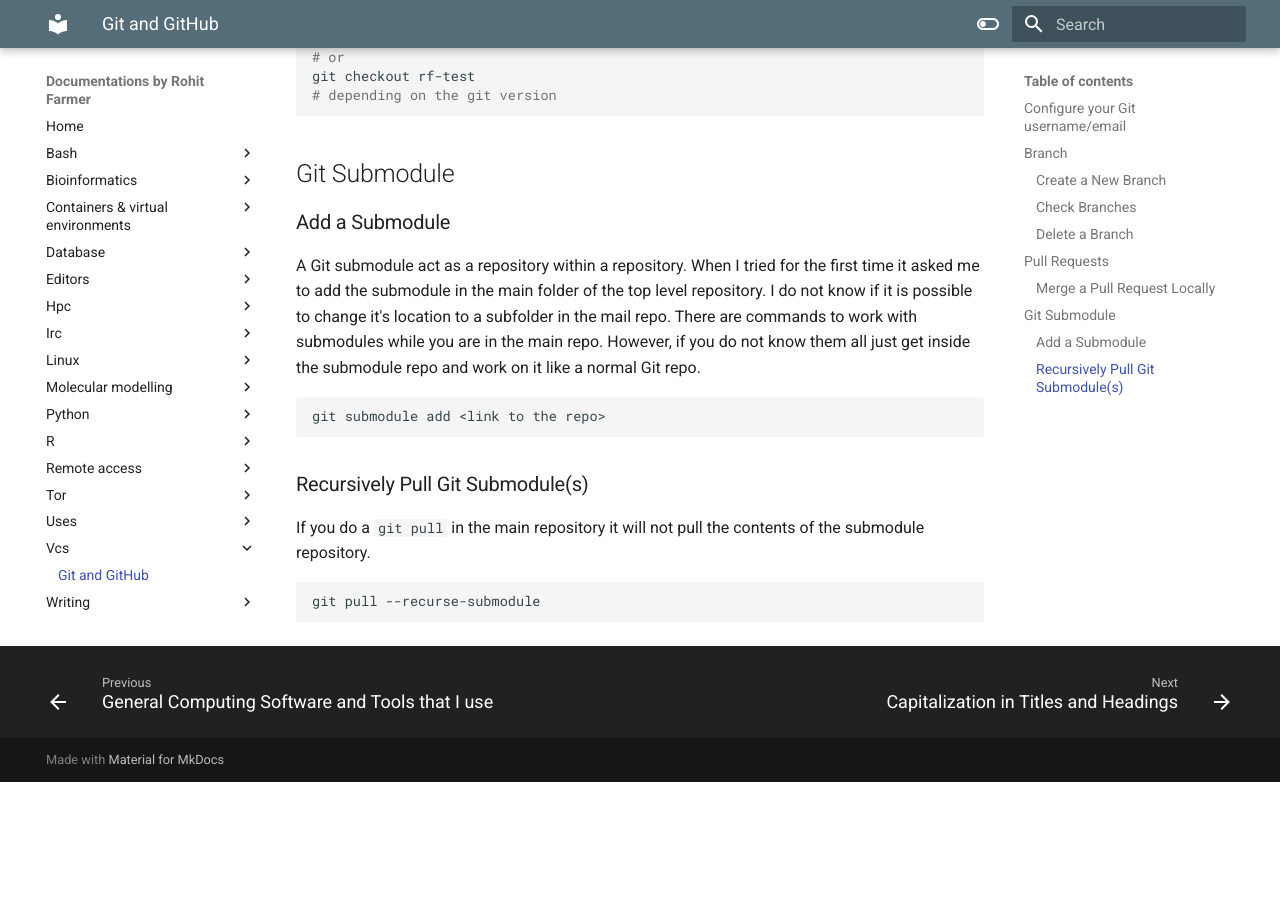
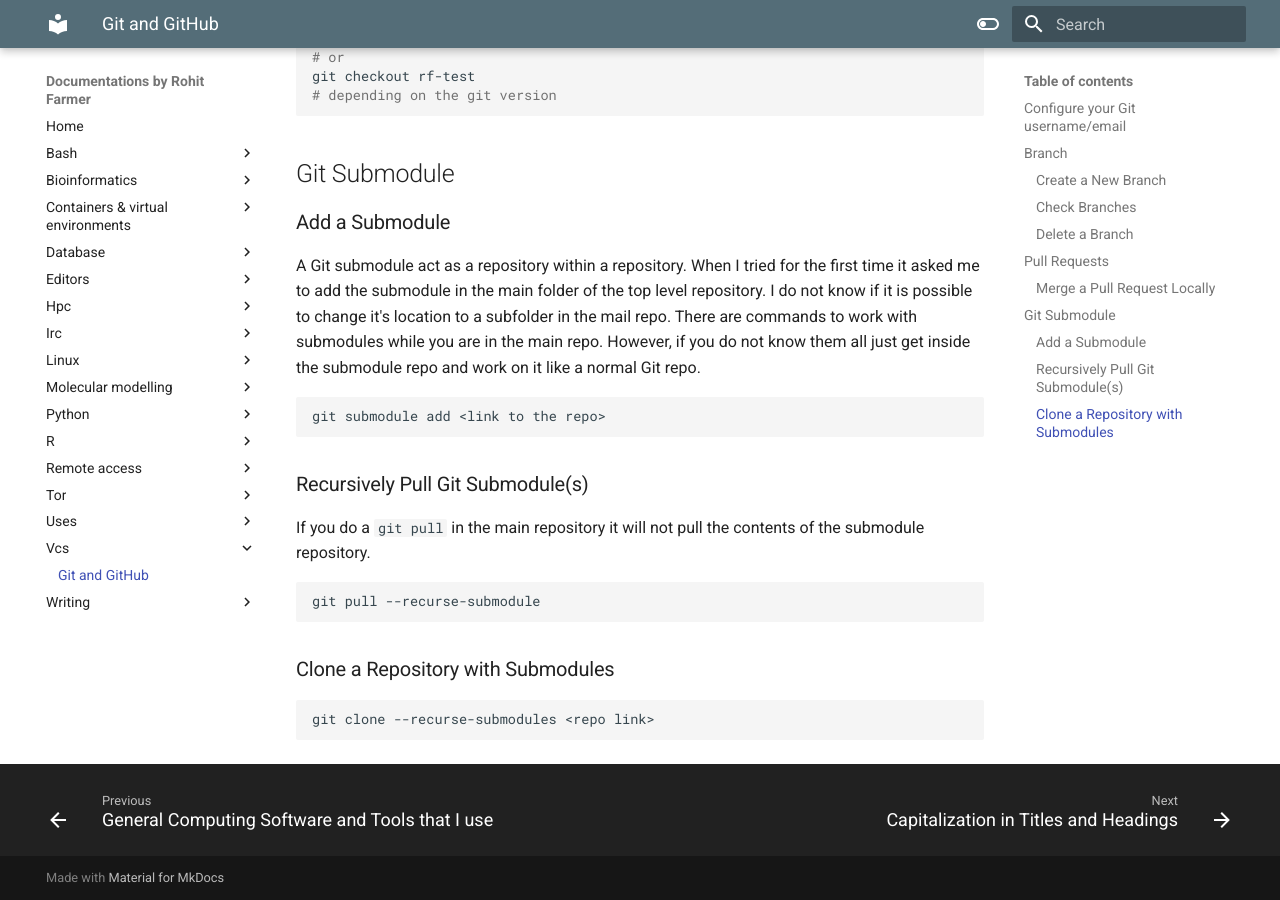
Before and after one commit to rohitfarmer/mk-docs, an MkDocs documentation site: the page built from docs/vcs/git-github.md, in a window 1280 px wide and 900 px high, scrolled down 1802 px. Built offline with MkDocs 1.6.1 and Material for MkDocs 9.7.7, drawn with Linux system fonts in a browser that asks for light colours; before the commit the page ends 2584 px from its top, so only the background shows below that.

Commit message:
git recurse

````diff
--- a/docs/vcs/git-github.md
+++ b/docs/vcs/git-github.md
@@ -88,3 +88,9 @@
 ```bash
 git pull --recurse-submodule
 ```
+
+### Clone a Repository with Submodules
+
+```bash
+git clone --recurse-submodules <repo link>
+```
````
